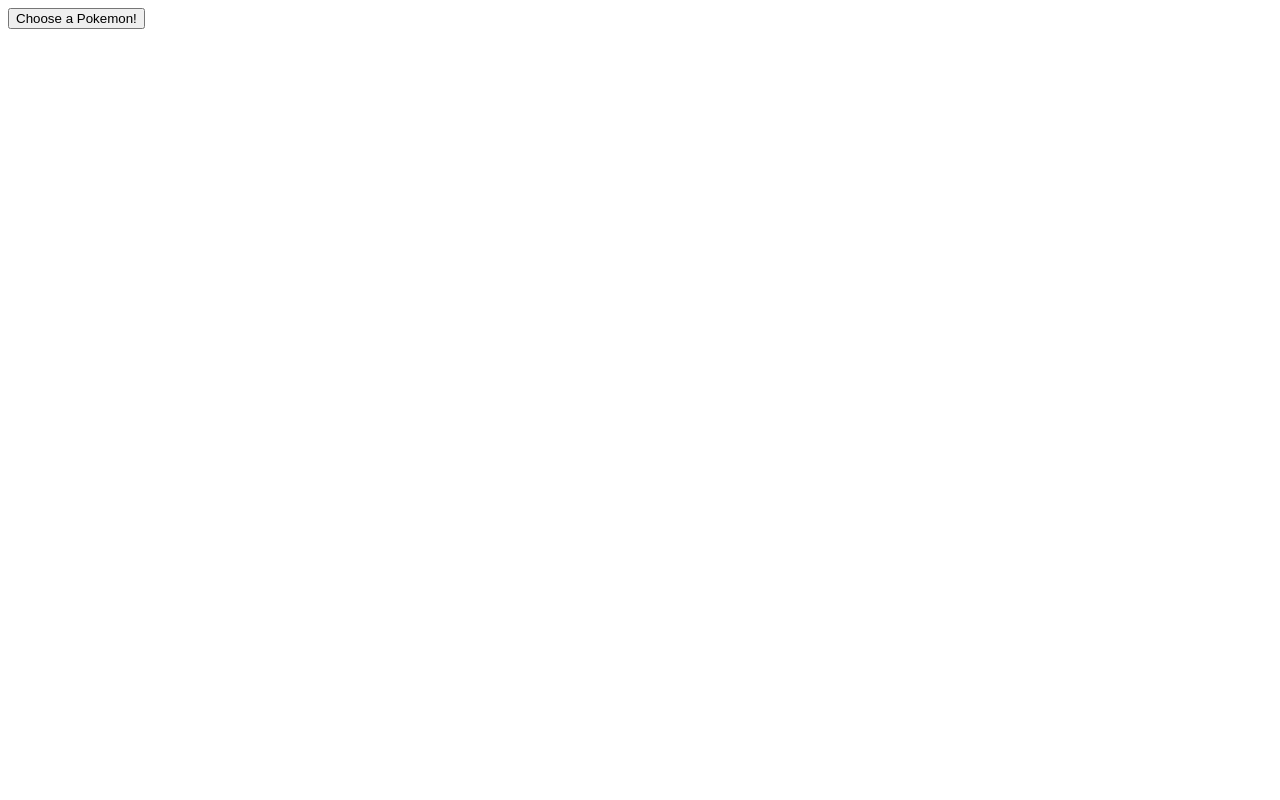
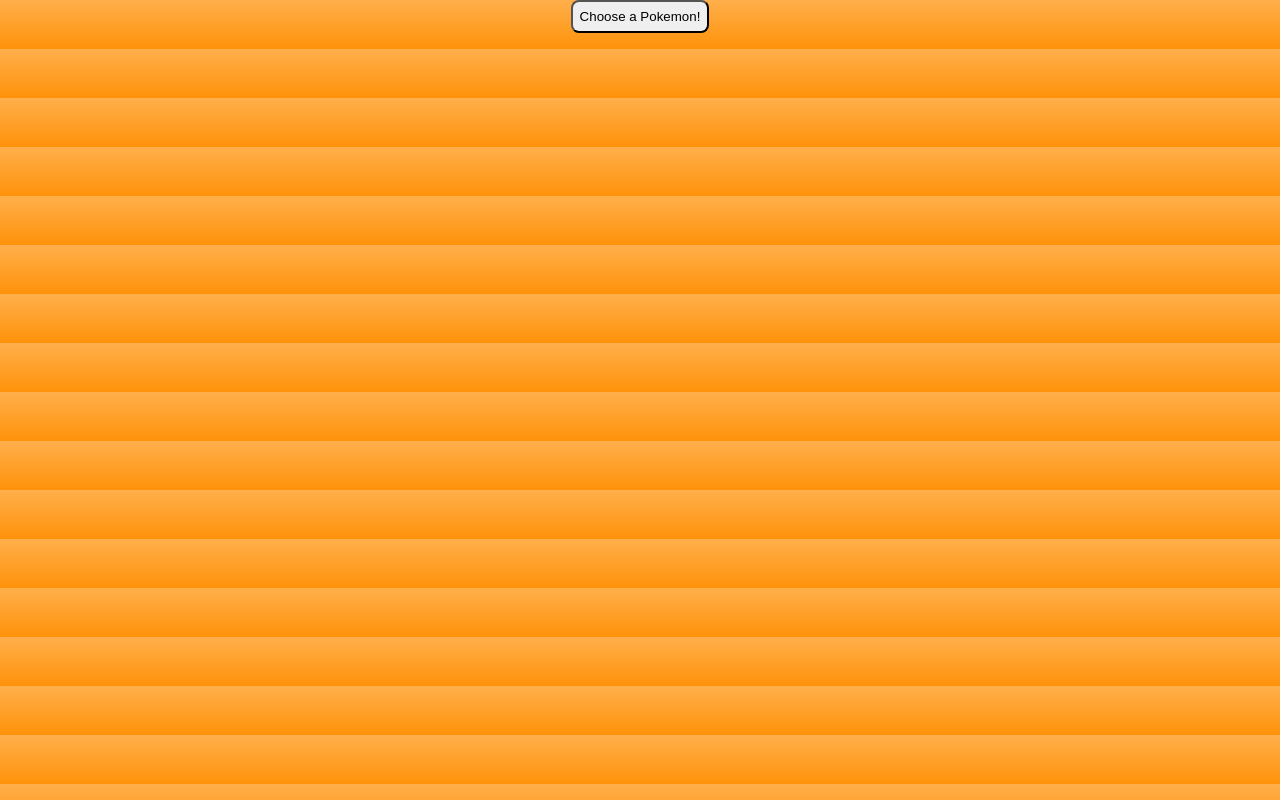
Before and after one commit to isaacfo/PokemonApi-App, a plain HTML site: page index.html in a window 1280 px wide. Drawn offline with Linux system fonts and the light colour scheme.

Commit message:
added color and moved button

```diff
--- a/index.html
+++ b/index.html
@@ -10,8 +10,8 @@
 </head>
 <body>
 
-    <button data-trigger>Choose a Pokemon!</button>
-    <ul data-output>
+    <nav><button data-trigger>Choose a Pokemon!</button></nav>
+    <ul class="list"data-output>
 
     </ul>
 
--- a/scripts/index.js
+++ b/scripts/index.js
@@ -7,8 +7,8 @@ const outputElement = document.querySelector('[ data-output]');
 
 
 // Global pokemon cache
-let cachedPokemon = 'charmander';
-let pokemonPromise;
+// let cachedPokemon = 'charmander';
+// let pokemonPromise;
 
 
 // function that gets a pokemon based on thier pokedex #
--- a/stylesheets/index.css
+++ b/stylesheets/index.css
@@ -1,4 +1,34 @@
-/* body {
-    background-image: url('../images/Pokedex1.png');
-    background-repeat: no-repeat;
-} */
+
+html, body {
+    margin: 0;
+    padding: 0;
+}
+
+
+
+
+
+body {
+    background: linear-gradient(to bottom, #ffaf4b 0%,#ff920a 100%);
+    width: 100%;
+    height: 100%;
+
+}
+
+
+button {
+text-align: center;
+padding: 7px;
+border-radius: 8px;
+
+
+}
+
+nav{
+display: flex;
+justify-content: center;
+}
+
+.list {
+vertical-align: middle;
+}
```
